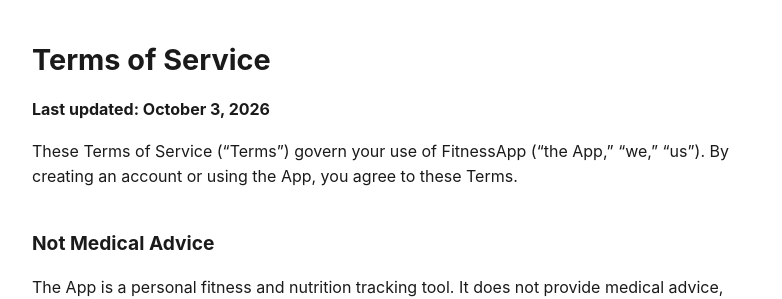
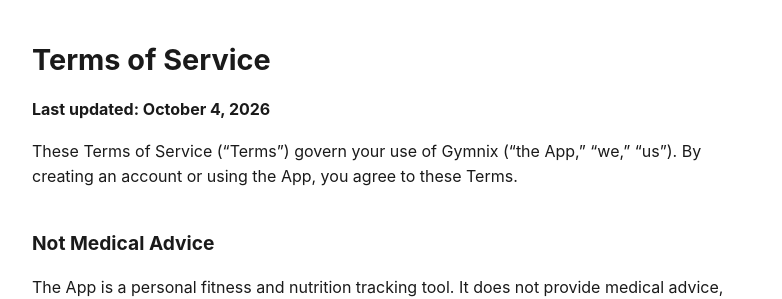
Before and after one commit to TyrekeYazzie/Gymnix-App, a Jekyll site: the page built from site/terms.md, in a window 1280 px wide. Shown: the top 299 px of the page, without its empty margins (248-1030 px from the left). Built offline with Jekyll 4.4.1, drawn with Linux system fonts in a browser that asks for light colours.

Commit message:
docs(legal): publish the site and policies as Gymnix
Replaces the working title in the Privacy Policy, Terms, home page and
reset hand-off page, drops the working-title note, and moves the site
to the gymnix-site repo (tyrekeyazzie.github.io/gymnix-site).

Co-Authored-By: Claude Opus 5.5 <noreply@anthropic.com>

```diff
--- a/site/_config.yml
+++ b/site/_config.yml
@@ -1,3 +1,3 @@
-title: FitnessApp
+title: Gymnix
 exclude:
   - README.md
--- a/site/reset-password.html
+++ b/site/reset-password.html
@@ -6,7 +6,7 @@
   <!-- The reset code is in this page's URL: never send it to another site. -->
   <meta name="referrer" content="no-referrer">
   <meta name="robots" content="noindex">
-  <title>Reset password · FitnessApp</title>
+  <title>Reset password · Gymnix</title>
   <style>
     :root { color-scheme: light dark; --bg: #ffffff; --fg: #1a1a1a; --muted: #5c5c5c; --btn: #0a7d3c; --btn-fg: #ffffff; }
     @media (prefers-color-scheme: dark) { :root { --bg: #0a0a0a; --fg: #ededed; --muted: #a3a3a3; --btn: #39ff88; --btn-fg: #0a0a0a; } }
@@ -23,8 +23,8 @@
     <h1>Reset your password</h1>
     <div id="ok">
       <p>Tap below to finish in the app.</p>
-      <a id="open" class="btn" href="fitnessapp://reset-password">Open FitnessApp</a>
-      <p>Open this link on the phone where you asked for the reset, with FitnessApp installed.</p>
+      <a id="open" class="btn" href="fitnessapp://reset-password">Open Gymnix</a>
+      <p>Open this link on the phone where you asked for the reset, with Gymnix installed.</p>
     </div>
     <div id="bad" hidden>
       <p>This link is incomplete. Request a new one from the app's login screen.</p>
--- a/site/terms.md
+++ b/site/terms.md
@@ -3,14 +3,11 @@ layout: default
 title: Terms of Service
 ---
 
-<!-- FitnessApp is a working title: if the app is renamed before release,
-     replace every "FitnessApp" below with the final name. -->
-
 # Terms of Service
 
-**Last updated: October 3, 2026**
+**Last updated: October 4, 2026**
 
-These Terms of Service ("Terms") govern your use of FitnessApp ("the App,"
+These Terms of Service ("Terms") govern your use of Gymnix ("the App,"
 "we," "us").
 By creating an account or using the App, you agree to these Terms.
 
--- a/src/constants/links.ts
+++ b/src/constants/links.ts
@@ -1,5 +1,5 @@
 // Public pages served from site/ (see site/README.md for how they're published).
-export const SITE_URL = 'https://tyrekeyazzie.github.io/fitnessapp-site';
+export const SITE_URL = 'https://tyrekeyazzie.github.io/gymnix-site';
 export const PRIVACY_URL = `${SITE_URL}/privacy.html`;
 export const TERMS_URL = `${SITE_URL}/terms.html`;
 // Reset emails link here (https, so mail apps open it); the page hands the
```
Also changed, not shown: site/index.md (+1 -1 lines), site/privacy.md (+2 -5 lines), site/README.md.
